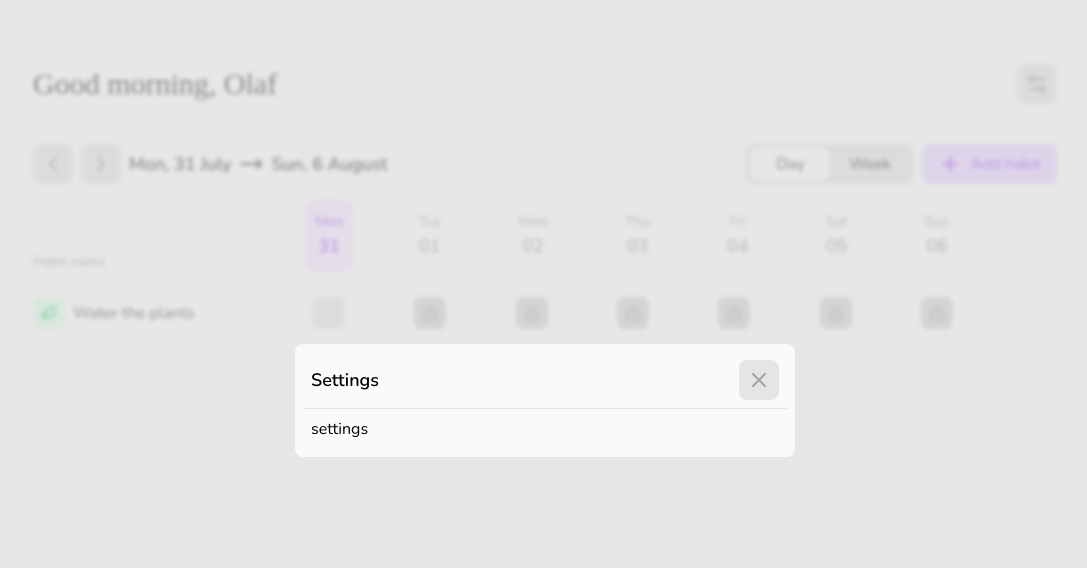
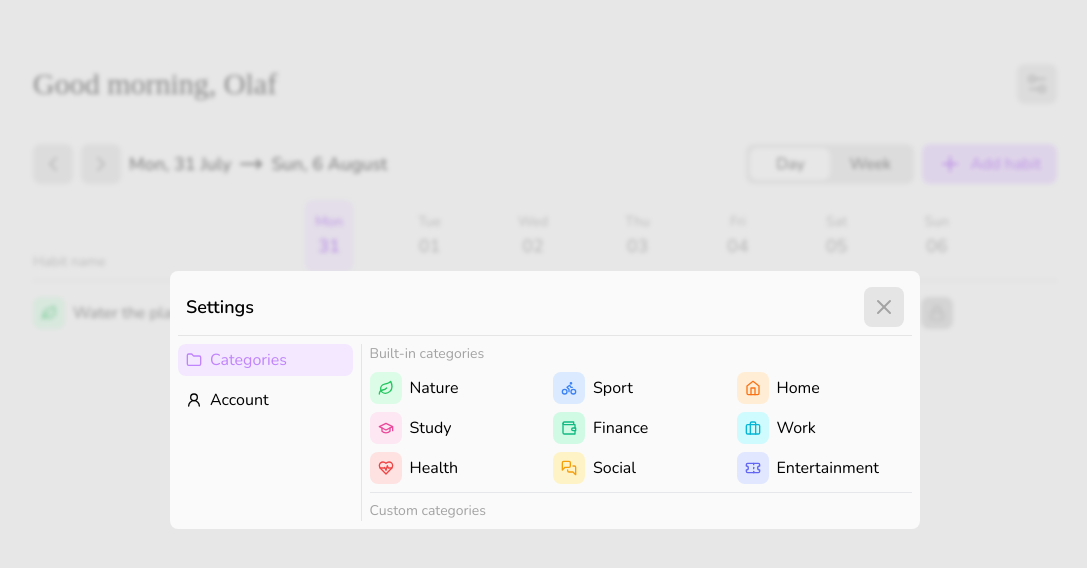
Before and after one commit to iEranDEV/habit-tracker, a Next.js app: page / in a window 1280 px wide. Both pictures are taken after a click on the element 1132 px from the left and 84 px from the top of the page. Shown: the top 568 px of the page, without its empty margins (95-1182 px from the left). Built offline with nearby package versions, Linux system fonts and the light colour scheme; a web font is replaced by a local one.

Commit message:
settings modal, built in categories

```diff
--- a/app/components/modal/Modal.tsx
+++ b/app/components/modal/Modal.tsx
@@ -6,11 +6,10 @@ import { X } from "lucide-react"
 
 type ModalProps = {
     children: JSX.Element,
-    title: string,
-    headerButtons?: JSX.Element
+    title: string
 }
 
-export default function Modal({ children, title, headerButtons }: ModalProps) {
+export default function Modal({ children, title }: ModalProps) {
 
     const modalContext = useContext(ModalContext);
 
@@ -24,7 +23,7 @@ export default function Modal({ children, title, headerButtons }: ModalProps) {
                 initial={{ x: -300, opacity: 0 }}
                 animate={{ x: 0, opacity: 1 }}
                 exit={{ x: -300, opacity: 0 }}
-                className="bg-neutral-50 flex flex-col p-2 w-[500px] rounded-lg"
+                className="bg-neutral-50 flex flex-col p-2 w-screen lg:w-[750px] rounded-lg"
             >
 
                 {/* Modal header */}
@@ -33,14 +32,12 @@ export default function Modal({ children, title, headerButtons }: ModalProps) {
                     {/* Modal title */}
                     <p className="font-semibold text-lg">{title}</p>
 
-                    {/* Buttons */}
-                    {headerButtons ? headerButtons : (
-                        <IconButton onClick={() => modalContext.setModal('')} icon={<X />} />
-                    )}
+                    {/* Exit button */}
+                    <IconButton onClick={() => modalContext.setModal('')} icon={<X />} />
                 </div>
 
                 {/* Modal body */}
-                <div className="p-2">
+                <div className="pt-2">
                     {children}
                 </div>
 
--- a/app/components/modal/SettingsModal.tsx
+++ /dev/null
@@ -1,10 +0,0 @@
-import Modal from "./Modal";
-
-export default function SettingsModal() {
-
-    return (
-        <Modal title="Settings">
-            <div>settings</div>
-        </Modal>
-    )
-}
--- /dev/null
+++ b/app/components/modal/settings-modal/SettingsModal.tsx
@@ -0,0 +1,27 @@
+import { useState } from "react";
+import Modal from "../Modal";
+import SettingsModalNav from "./SettingsModalNav";
+import CategoryTab from "./tabs/CategoryTab";
+import AccountTab from "./tabs/AccountTab";
+
+export default function SettingsModal() {
+
+    const [currentTab, setCurrentTab] = useState('categories');
+
+    return (
+        <Modal title="Settings">
+            <div className="flex w-full">
+                <SettingsModalNav currentTab={currentTab} setCurrentTab={setCurrentTab} />
+
+                <div className="basis-3/4 pl-2">
+                    {
+                        {
+                            'categories': <CategoryTab />,
+                            'account': <AccountTab />
+                        }[currentTab]
+                    }
+                </div>
+            </div>
+        </Modal>
+    )
+}
--- /dev/null
+++ b/app/components/modal/settings-modal/SettingsModalNav.tsx
@@ -0,0 +1,30 @@
+import { Folder, User2 } from "lucide-react";
+import SettingsModalNavItem from "./SettingsModalNavItem";
+
+type SettingsModalNavProps = {
+    currentTab: string,
+    setCurrentTab: Function
+}
+
+export default function SettingsModalNav({ currentTab, setCurrentTab }: SettingsModalNavProps) {
+
+    const tabs = [
+        {
+            id: 'categories',
+            name: 'Categories',
+            icon: <Folder size={16} />
+        }, {
+            id: 'account',
+            name: 'Account',
+            icon: <User2 size={16} />
+        }
+    ]
+
+    return (
+        <div className="basis-1/4 border-r pr-2 border-neutral-200 flex flex-col gap-2">
+            {tabs.map((item) => (
+                <SettingsModalNavItem key={item.id} icon={item.icon} id={item.id} name={item.name} selected={currentTab === item.id} setCurrentTab={setCurrentTab} />
+            ))}
+        </div>
+    )
+}
--- /dev/null
+++ b/app/components/modal/settings-modal/SettingsModalNavItem.tsx
@@ -0,0 +1,20 @@
+type SettingsModalNavItemProps = {
+    icon: JSX.Element,
+    id: string,
+    name: string,
+    selected: boolean,
+    setCurrentTab: Function
+}
+
+export default function SettingsModalNavItem({ icon, id, name, selected, setCurrentTab }: SettingsModalNavItemProps) {
+
+    return (
+        <div
+            onClick={() => setCurrentTab(id)}
+            className={`${selected ? 'text-purple-400 bg-purple-100' : 'bg-neutral-50'} w-full px-2 py-1 cursor-pointer flex items-center gap-2 rounded-lg  hover:brightness-95`}
+        >
+            {icon}
+            <span>{name}</span>
+        </div>
+    )
+}
--- /dev/null
+++ b/app/components/modal/settings-modal/tabs/AccountTab.tsx
@@ -0,0 +1,8 @@
+export default function AccountTab() {
+
+    return (
+        <div>
+            account
+        </div>
+    )
+}
--- /dev/null
+++ b/app/components/modal/settings-modal/tabs/CategoryTab.tsx
@@ -0,0 +1,91 @@
+import { Bike, Briefcase, GraduationCap, HeartPulse, Home, Leaf, MessagesSquare, Ticket, Wallet } from "lucide-react";
+
+export default function CategoryTab() {
+
+    return (
+        <div className="w-full h-full flex flex-col gap-2">
+
+            <p className="text-neutral-400 text-sm">Built-in categories</p>
+
+            <div className="w-full h-full grid grid-cols-3 gap-2">
+
+                {/* Nature */}
+                <div className="w-full flex gap-2 items-center">
+                    <div className="p-2 h-8 w-8 rounded-lg bg-green-100 text-green-500">
+                        <Leaf size={16} />
+                    </div>
+                    <p>Nature</p>
+                </div>
+
+                {/* Sport */}
+                <div className="w-full flex gap-2 items-center">
+                    <div className="p-2 h-8 w-8 rounded-lg bg-blue-100 text-blue-500">
+                        <Bike size={16} />
+                    </div>
+                    <p>Sport</p>
+                </div>
+
+                {/* Home */}
+                <div className="w-full flex gap-2 items-center">
+                    <div className="p-2 h-8 w-8 rounded-lg bg-orange-100 text-orange-500">
+                        <Home size={16} />
+                    </div>
+                    <p>Home</p>
+                </div>
+
+                {/* Study */}
+                <div className="w-full flex gap-2 items-center">
+                    <div className="p-2 h-8 w-8 rounded-lg bg-pink-100 text-pink-500">
+                        <GraduationCap size={16} />
+                    </div>
+                    <p>Study</p>
+                </div>
+
+                {/* Finance */}
+                <div className="w-full flex gap-2 items-center">
+                    <div className="p-2 h-8 w-8 rounded-lg bg-emerald-100 text-emerald-500">
+                        <Wallet size={16} />
+                    </div>
+                    <p>Finance</p>
+                </div>
+
+                {/* Work */}
+                <div className="w-full flex gap-2 items-center">
+                    <div className="p-2 h-8 w-8 rounded-lg bg-cyan-100 text-cyan-500">
+                        <Briefcase size={16} />
+                    </div>
+                    <p>Work</p>
+                </div>
+
+                {/* Health */}
+                <div className="w-full flex gap-2 items-center">
+                    <div className="p-2 h-8 w-8 rounded-lg bg-red-100 text-red-500">
+                        <HeartPulse size={16} />
+                    </div>
+                    <p>Health</p>
+                </div>
+
+                {/* Social */}
+                <div className="w-full flex gap-2 items-center">
+                    <div className="p-2 h-8 w-8 rounded-lg bg-amber-100 text-amber-500">
+                        <MessagesSquare size={16} />
+                    </div>
+                    <p>Social</p>
+                </div>
+
+                {/* Entertainment */}
+                <div className="w-full flex gap-2 items-center">
+                    <div className="p-2 h-8 w-8 rounded-lg bg-indigo-100 text-indigo-500">
+                        <Ticket size={16} />
+                    </div>
+                    <p>Entertainment</p>
+                </div>
+
+            </div>
+
+            <hr />
+
+            <p className="text-neutral-400 text-sm">Custom categories</p>
+        </div>
+    )
+}
--- /dev/null
+++ b/app/components/utils/CategooryBadge.tsx
@@ -0,0 +1,6 @@
+export default function CategoryBadge() {
+
+    return (
+        <div>test</div>
+    )
+}
--- a/context/ModalContext.tsx
+++ b/context/ModalContext.tsx
@@ -1,4 +1,4 @@
-import SettingsModal from "@/app/components/modal/SettingsModal";
+import SettingsModal from "@/app/components/modal/settings-modal/SettingsModal";
 import TestModal from "@/app/components/modal/TestModal";
 import NewHabitModal from "@/app/components/modal/new-habit/NewHabitModal";
 import { AnimatePresence } from "framer-motion";
@@ -15,7 +15,7 @@ export default function ModalContextProvider({ children }: { children: React.Rea
 
     return (
         <ModalContext.Provider value={{modal, setModal}}>
-            <AnimatePresence mode="popLayout">
+            <AnimatePresence>
                 {
                     {
                         'test': <TestModal />,
```
